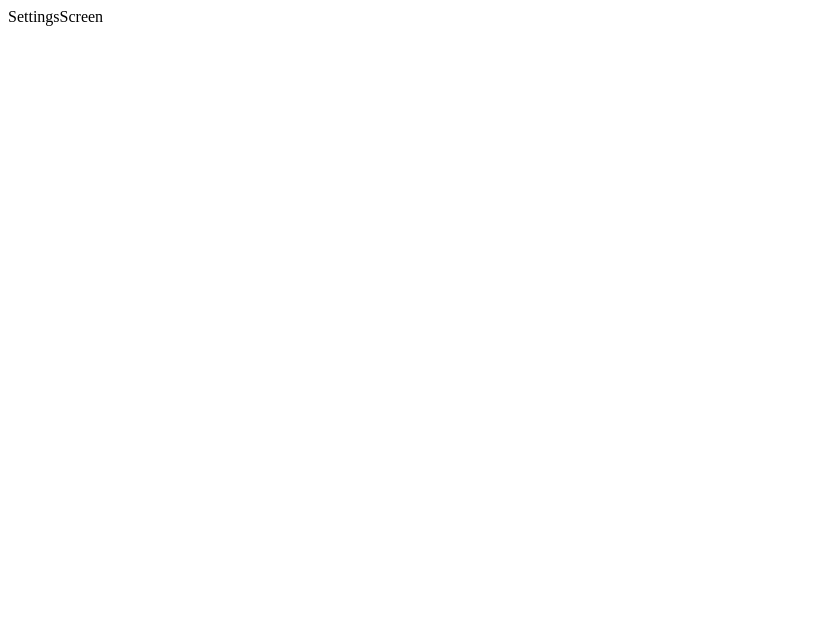
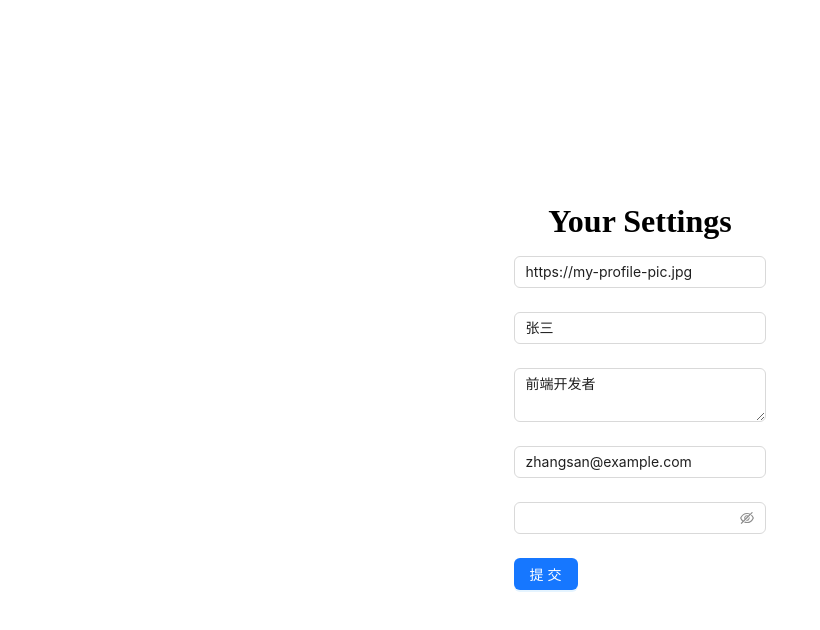
Before and after one commit to maisieyang/toys-react-redux-medium, a React app: page /settings in a window 1280 px wide. Shown: the top 630 px of the page, without its empty margins (0-820 px from the left). Built offline with nearby package versions, Linux system fonts and the light colour scheme.

Commit message:
feat:setting UI

```diff
--- a/package.json
+++ b/package.json
@@ -3,6 +3,7 @@
   "version": "0.1.0",
   "private": true,
   "dependencies": {
+    "@ant-design/icons": "^5.2.6",
     "@babel/core": "^7.16.0",
     "@pmmmwh/react-refresh-webpack-plugin": "^0.5.3",
     "@reduxjs/toolkit": "^1.9.7",
--- a/src/components/App.js
+++ b/src/components/App.js
@@ -32,9 +32,9 @@ const Profile = lazy(() =>
   )
 );
 
-const SettingsScreen = lazy(() =>
+const Settings = lazy(() =>
   import(
-    /* webpackChunkName: "SettingsScreen", webpackPrefetch: true  */ './SettingsScreen'
+    /* webpackChunkName: "SettingsScreen", webpackPrefetch: true  */ './Settings'
   )
 );
 
@@ -49,7 +49,7 @@ function App() {
                 <Route path="/editor/:slug" element={<Editor />} />
                 <Route path="/editor" element={<Editor />} />
                 <Route path="/article/:slug" element={<Article />} />
-                <Route path="/settings" element={<SettingsScreen />} />
+                <Route path="/settings" element={<Settings />} />
                 <Route
                 path="/@:username/favorites"
                 element={<Profile isFavoritePage />}
--- /dev/null
+++ b/src/components/Settings.js
@@ -0,0 +1,74 @@
+import React from 'react';
+import { Form, Input, Button } from 'antd';
+import './auth.css';
+
+
+
+
+const Settings = () => {
+    const [form] = Form.useForm();
+
+    const onFinish = values => {
+        console.log('Received values of form: ', values);
+    };
+
+    // 假设这是我们要回填的数据
+    const userData = {
+        username: '张三',
+        introduction: '前端开发者',
+        email: 'zhangsan@example.com',
+        address: 'https://my-profile-pic.jpg',
+    };
+
+    const onUploadChange = info => {
+        if (info.file.status === 'done') {
+            // 在这里处理上传成功后的逻辑，例如更新表单的地址字段
+            let imageUrl = info.file.response.url; // 假设响应体有一个url字段
+            form.setFieldsValue({ address: imageUrl });
+        }
+    };
+
+    return (
+        <div className="authWrapper">
+            <div className="authHeader">
+                <div className="authTitle"> Your Settings</div>
+            </div>
+            <Form form={form} initialValues={userData} onFinish={onFinish}>
+                <Form.Item name="address">
+                    <Input />
+                </Form.Item>
+                <Form.Item
+                    name="username"
+                    rules={[{ required: true, message: '请输入用户名!' }]}
+                >
+                    <Input />
+                </Form.Item>
+                <Form.Item name="introduction">
+                    <Input.TextArea />
+                </Form.Item>
+                <Form.Item
+                    name="email"
+                    rules={[{ required: true, message: '请输入邮箱!', type: 'email' }]}
+                >
+                    <Input />
+                </Form.Item>
+                <Form.Item
+                    name="password"
+                    rules={[{ required: true, message: '请输入密码!' }]}
+                >
+                    <Input.Password />
+                </Form.Item>
+                <Form.Item>
+                    <Button type="primary" htmlType="submit">
+                        提交
+                    </Button>
+                </Form.Item>
+            </Form>
+
+        </div>
+
+
+    );
+};
+
+export default Settings;
--- a/src/components/SettingsScreen.js
+++ /dev/null
@@ -1,15 +0,0 @@
-import React from "react";
-
-
-
-function SettingsScreen() {
-    return (
-        <>
-            <div>
-            SettingsScreen
-            </div>
-        </>
-    );
-    }
-
-export default SettingsScreen;
--- a/src/components/SignIn.js
+++ b/src/components/SignIn.js
@@ -15,8 +15,10 @@ function SignIn() {
     };
     return (
         <div className="authWrapper">
-            <div className="authHeader">Sign In</div>
-            <p className="authLink"><Link to="/register">Need an account?</Link></p>
+            <div className="authHeader">
+                <div className="authTitle"> Sign In</div>
+                <Link to="/register">Need an account?</Link>
+            </div>
             <Form onFinish={onFinish}>
                 <Form.Item name="email" rules={[{ required: true, message: 'Please input your email!' }]}>
                     <Input placeholder="Email" />
--- a/src/components/SignUp.js
+++ b/src/components/SignUp.js
@@ -15,8 +15,10 @@ function SignUp() {
     };
     return (
         <div className="authWrapper">
-            <div className="authHeader">Sign Up</div>
-            <p className="authLink"><Link to="/login">Have an account?</Link></p>
+            <div className="authHeader">
+                <div className="authTitle">Sign Up</div>
+                <Link to="/login">Have an account?</Link>
+            </div>
             <Form onFinish={onFinish}>
                 <Form.Item name="username" rules={[{ required: true, message: 'Please input your user!' }]}>
                     <Input placeholder="UserName" />
--- a/src/components/auth.css
+++ b/src/components/auth.css
@@ -5,11 +5,12 @@
     align-items: center;
     height: 100vh;
 }
-.authHeader {
+.authTitle {
     font-size: 2rem;
     font-weight: 700;
 }
-.authLink {
-    font-size: 1.2rem;
-    color: #5cb85c;
+
+form.ant-form {
+    width: 20%;
+    margin-top: 16px;
 }
```
Also changed, not shown: 1 other file (tests, documents, lock files or other folders).
